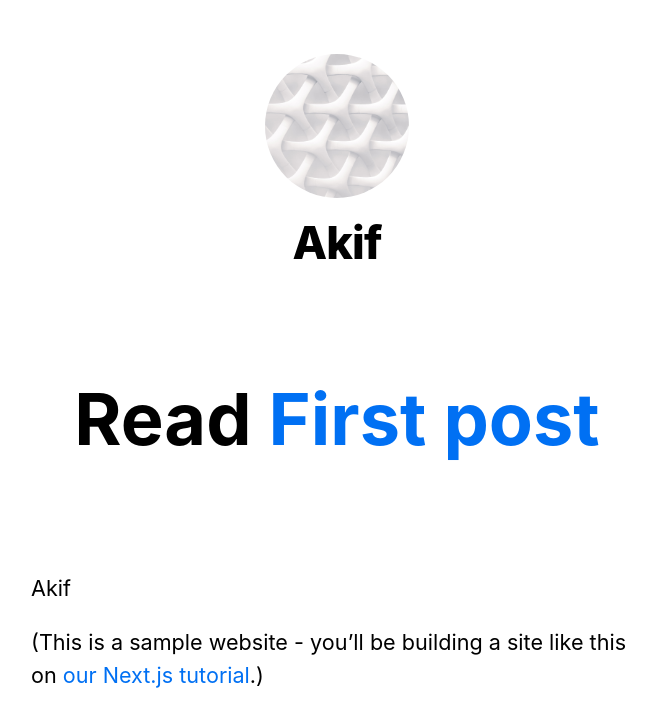
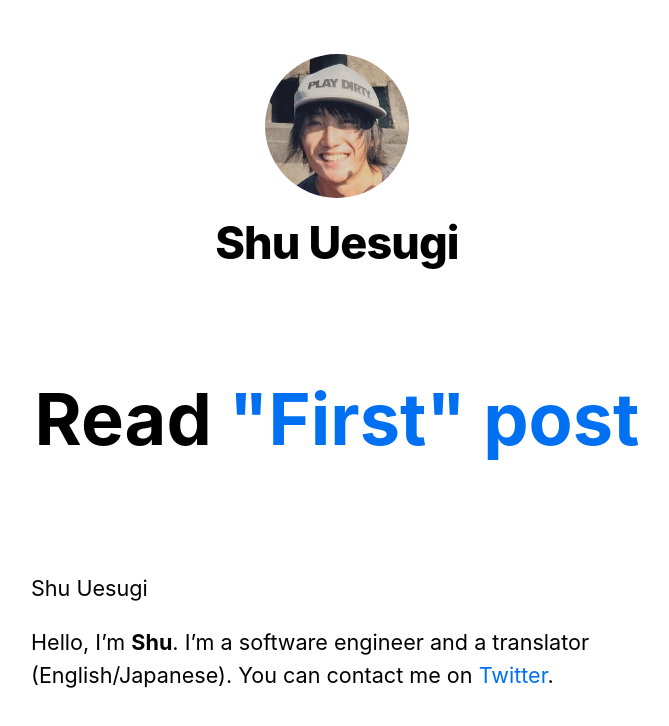
Before and after one commit to akifunal/nextjs-blog, a Next.js app: page / in a window 1280 px wide. Shown: the top 726 px of the page, without its empty margins (303-972 px from the left). Built offline with nearby package versions, Linux system fonts and the light colour scheme.

Commit message:
content updated

```diff
--- a/components/layout.jsx
+++ b/components/layout.jsx
@@ -10,7 +10,7 @@ import {
 	StyledImage,
 } from './layout.css'
 
-const name = 'Akif'
+const name = 'Shu Uesugi'
 export const siteTitle = 'Next.js Sample Website'
 
 const Layout = ({ children, home }) => {
--- a/pages/index.jsx
+++ b/pages/index.jsx
@@ -15,16 +15,17 @@ export default function Home() {
 				<Titles>
 					Read{' '}
 					<Link href={'/posts/first-post'}>
-						<a>First post</a>
+						<a>"First" post</a>
 					</Link>
 				</Titles>
 			</Main>
 
 			<Section>
-				<p>Akif</p>
+				<p>Shu Uesugi</p>
 				<p>
-					(This is a sample website - you’ll be building a site like this on{' '}
-					<a href='https://nextjs.org/learn'>our Next.js tutorial</a>.)
+					Hello, I’m <strong>Shu</strong>. I’m a software engineer and a
+					translator (English/Japanese). You can contact me on{' '}
+					<a href='https://twitter.com/chibicode'>Twitter</a>.
 				</p>
 			</Section>
 		</Layout>
```
Also changed, not shown: public/images/profile.jpg, public/images/profile11.jpg (added).
